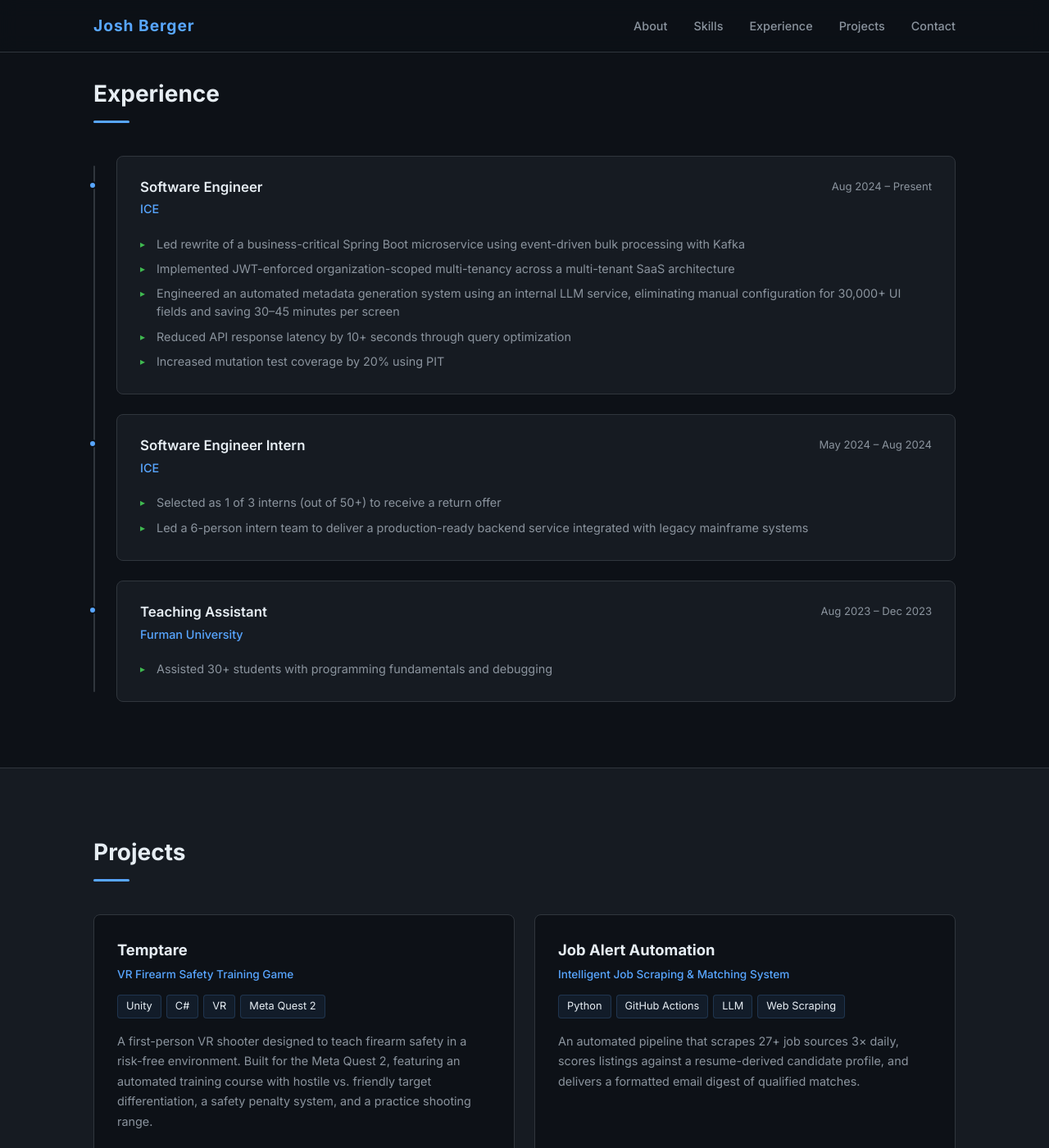
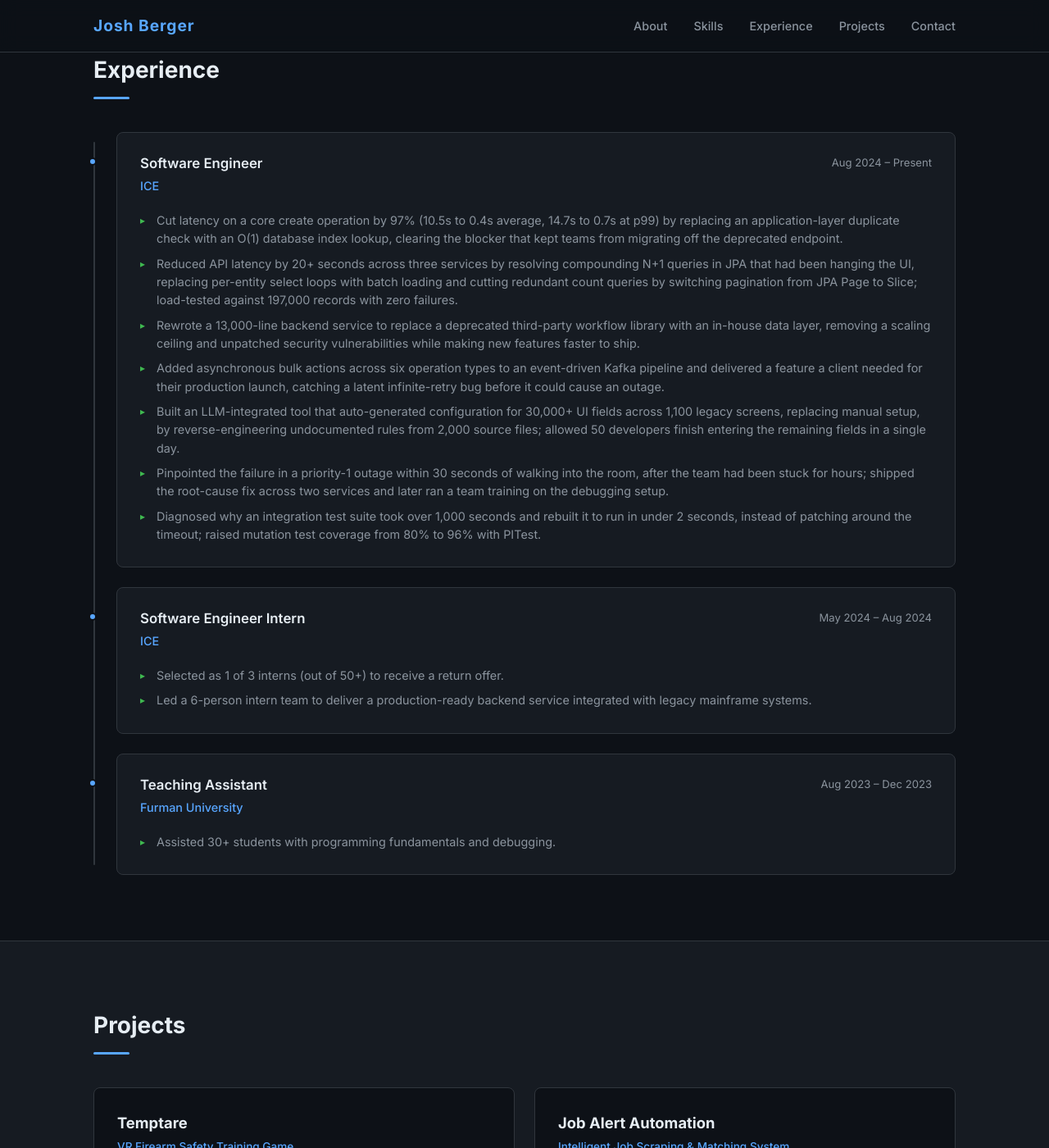
Before and after one commit to joshberger5/joshberger5.github.io, a Jekyll site: the page built from index.md, in a window 1280 px wide and 1400 px high, scrolled down 1837 px. Shown: the whole window at 82% size. Built offline with Jekyll 4.4.1, drawn with Linux system fonts in a browser that asks for light colours; some of the changed text lies outside the part shown.

Commit message:
Miscellaneous Rewordings and Updates (#16)
* reworded about.html

* reworded experience.html

* reworded one of the bullet points in experience.html

* changed "backed" to "full stack" on about.html

* changed footer to only say I'm open to software engineering roles, not backend and game dev roles in footer.html

* refactored the short description about myself and what I do on hero.html

* deleted outdated Joshua_Berger_Resume.pdf

* added new Joshua_Berger_Resume.pdf

* removed unnecessary line break in about.html

```diff
--- a/_includes/about.html
+++ b/_includes/about.html
@@ -5,17 +5,7 @@
     <div class="about__grid">
       <div class="about__bio">
         <p>
-          I'm a backend software engineer with professional experience building scalable enterprise systems
-          using Java, Spring Boot, and Kafka. I'm also an aspiring game developer — I built a VR firearm safety
-          training simulation in Unity for the Meta Quest 2.
-        </p>
-        <p>
-          Outside of code, I'm passionate about motorcycles (I've owned a Triumph Daytona 675 and a
-          Suzuki Hayabusa), play in a soccer league (go Man United), and stay active at the gym.
-        </p>
-        <p>
-          Faith is central to my life — I was active in the Fellowship of Christian Athletes (FCA)
-          during college and attend church regularly.
+          I'm a full stack software engineer with experience building scalable enterprise systems using Java, Spring Boot, Kafka, and React.
         </p>
       </div>
       <div class="about__details">
--- a/_includes/experience.html
+++ b/_includes/experience.html
@@ -13,11 +13,13 @@
           <div class="exp-card__period">Aug 2024 – Present</div>
         </div>
         <ul class="exp-card__bullets">
-          <li>Led rewrite of a business-critical Spring Boot microservice using event-driven bulk processing with Kafka</li>
-          <li>Implemented JWT-enforced organization-scoped multi-tenancy across a multi-tenant SaaS architecture</li>
-          <li>Engineered an automated metadata generation system using an internal LLM service, eliminating manual configuration for 30,000+ UI fields and saving 30–45 minutes per screen</li>
-          <li>Reduced API response latency by 10+ seconds through query optimization</li>
-          <li>Increased mutation test coverage by 20% using PIT</li>
+          <li>Cut latency on a core create operation by 97% (10.5s to 0.4s average, 14.7s to 0.7s at p99) by replacing an application-layer duplicate check with an O(1) database index lookup, clearing the blocker that kept teams from migrating off the deprecated endpoint.</li>
+          <li>Reduced API latency by 20+ seconds across three services by resolving compounding N+1 queries in JPA that had been hanging the UI, replacing per-entity select loops with batch loading and cutting redundant count queries by switching pagination from JPA Page to Slice; load-tested against 197,000 records with zero failures.</li>
+          <li>Rewrote a 13,000-line backend service to replace a deprecated third-party workflow library with an in-house data layer, removing a scaling ceiling and unpatched security vulnerabilities while making new features faster to ship.</li>
+          <li>Added asynchronous bulk actions across six operation types to an event-driven Kafka pipeline and delivered a feature a client needed for their production launch, catching a latent infinite-retry bug before it could cause an outage.</li>
+          <li>Built an LLM-integrated tool that auto-generated configuration for 30,000+ UI fields across 1,100 legacy screens, replacing manual setup, by reverse-engineering undocumented rules from 2,000 source files; allowed 50 developers finish entering the remaining fields in a single day.</li>
+          <li>Pinpointed the failure in a priority-1 outage within 30 seconds of walking into the room, after the team had been stuck for hours; shipped the root-cause fix across two services and later ran a team training on the debugging setup.</li>
+          <li>Diagnosed why an integration test suite took over 1,000 seconds and rebuilt it to run in under 2 seconds, instead of patching around the timeout; raised mutation test coverage from 80% to 96% with PITest.</li>
         </ul>
       </div>
 
@@ -30,8 +32,8 @@
           <div class="exp-card__period">May 2024 – Aug 2024</div>
         </div>
         <ul class="exp-card__bullets">
-          <li>Selected as 1 of 3 interns (out of 50+) to receive a return offer</li>
-          <li>Led a 6-person intern team to deliver a production-ready backend service integrated with legacy mainframe systems</li>
+          <li>Selected as 1 of 3 interns (out of 50+) to receive a return offer.</li>
+          <li>Led a 6-person intern team to deliver a production-ready backend service integrated with legacy mainframe systems.</li>
         </ul>
       </div>
 
@@ -44,7 +46,7 @@
           <div class="exp-card__period">Aug 2023 – Dec 2023</div>
         </div>
         <ul class="exp-card__bullets">
-          <li>Assisted 30+ students with programming fundamentals and debugging</li>
+          <li>Assisted 30+ students with programming fundamentals and debugging.</li>
         </ul>
       </div>
 
--- a/_includes/footer.html
+++ b/_includes/footer.html
@@ -2,7 +2,7 @@
   <div class="container">
     <div class="footer__inner">
       <h2 class="footer__heading">Get In Touch</h2>
-      <p class="footer__subheading">Open to backend engineering and game development opportunities</p>
+      <p class="footer__subheading">Open to software engineering opportunities</p>
       <div class="footer__links">
         <a href="https://github.com/joshberger5" class="btn btn--outline" target="_blank" rel="noopener noreferrer">GitHub</a>
         <a href="https://linkedin.com/in/joshberger5" class="btn btn--outline" target="_blank" rel="noopener noreferrer">LinkedIn</a>
--- a/_includes/hero.html
+++ b/_includes/hero.html
@@ -2,9 +2,9 @@
   <div class="container">
     <div class="hero__inner">
       <div class="hero__content">
-        <p class="hero__eyebrow">Software Engineer · Aspiring Game Developer</p>
+        <p class="hero__eyebrow">Software Engineer</p>
         <h1 class="hero__name">Josh<br>Berger</h1>
-        <p class="hero__tagline">Building scalable backends &amp; immersive game experiences.</p>
+        <p class="hero__tagline">Building enterprise-grade full-stack applications</p>
         <div class="hero__cta">
           <a href="{{ '/Joshua_Berger_Resume.pdf' | relative_url }}" class="btn btn--primary" download>Resume</a>
           <a href="https://github.com/joshberger5" class="btn btn--outline" target="_blank" rel="noopener noreferrer">GitHub</a>
```
Also changed, not shown: 1 other file.
